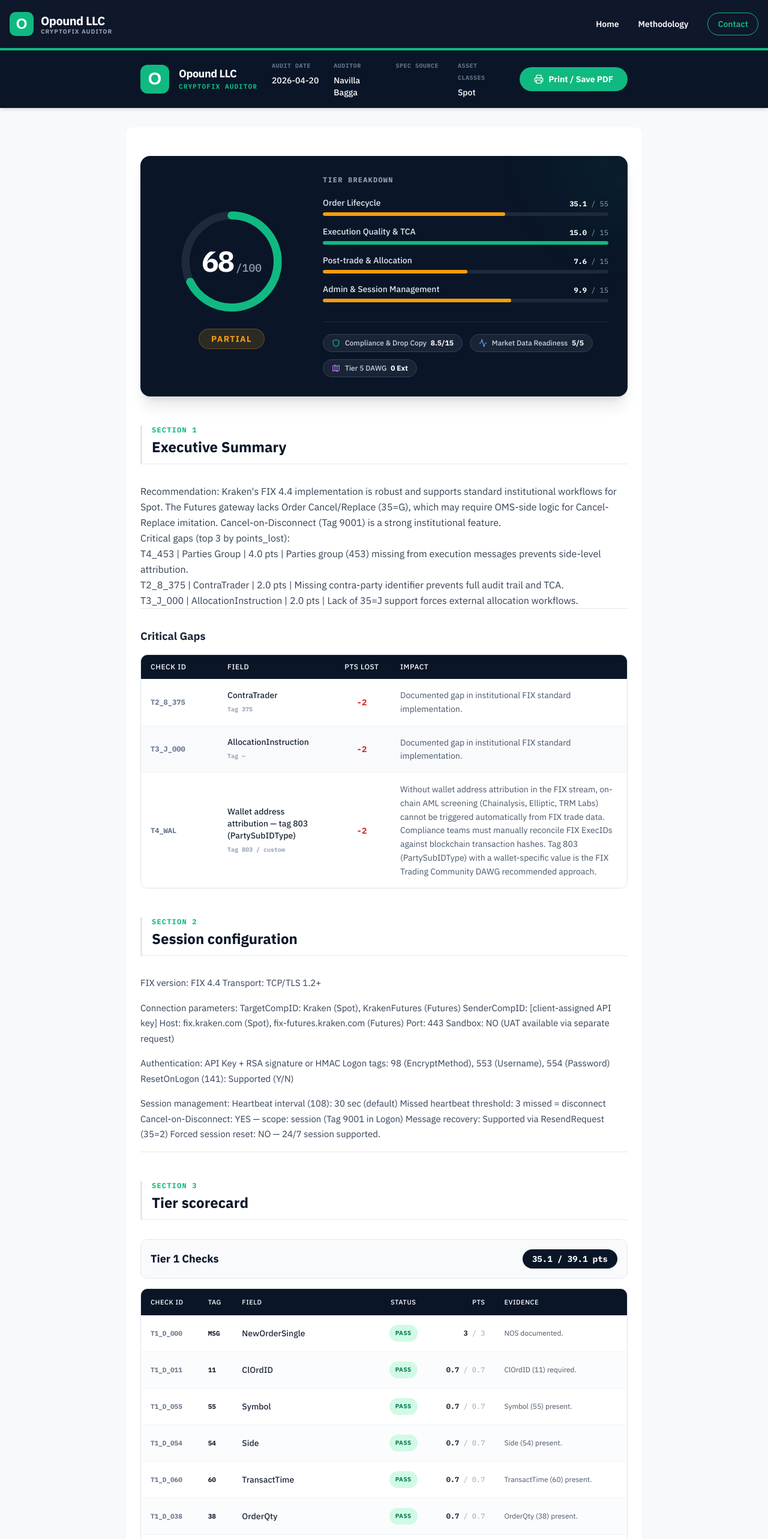
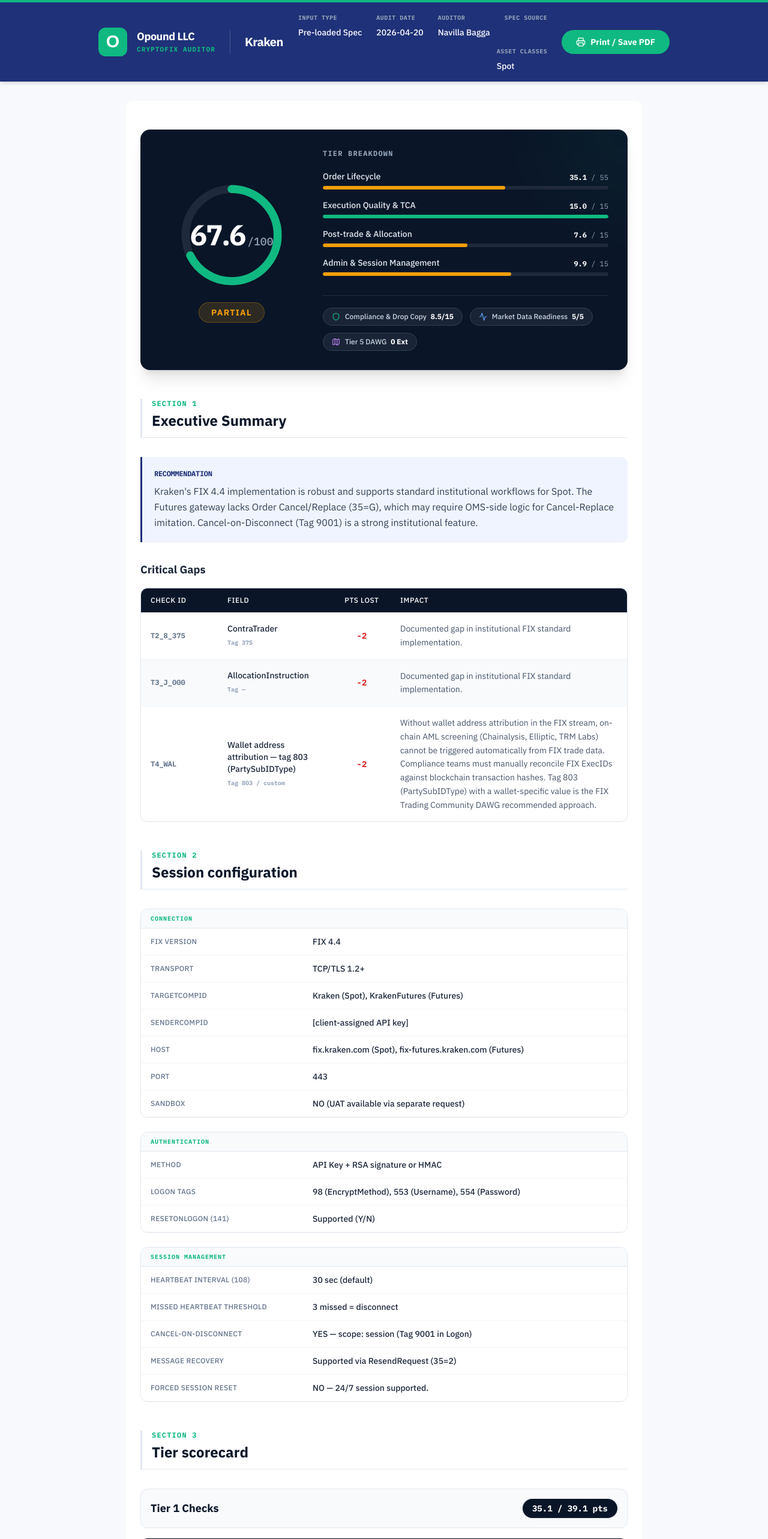
Before and after one commit to baggan1/cryptofix-auditor, a Next.js app: page /audit/kraken/report in a window 1280 px wide. Shown: the top 2566 px of the page at 60% size. Built offline with nearby package versions, Linux system fonts and the light colour scheme.

Commit message:
download report update

```diff
--- a/components/PrintReport.tsx
+++ b/components/PrintReport.tsx
@@ -123,6 +123,59 @@
 
   const gapCardsData = useMemo(() => parseGapBlocks(stripHeading(getSectionByNum(4))), [mdSections]);
 
+  const recommendationText = useMemo(() => {
+    const match = content.match(/Recommendation:\s*([\s\S]*?)(?=\n\n|\nCritical gaps)/);
+    return match ? match[1].trim() : '';
+  }, [content]);
+
+  const sessionConfigData = useMemo(() => {
+    const section2 = stripHeading(getSectionByNum(2));
+    const data = {
+      connection: [] as { k: string, v: string }[],
+      auth: [] as { k: string, v: string }[],
+      session: [] as { k: string, v: string }[]
+    };
+
+    const lines = section2.split('\n');
+    let currentSection = 'connection';
+
+    lines.forEach(line => {
+      const trimmed = line.trim();
+      if (!trimmed || trimmed.startsWith('##')) return;
+
+      if (trimmed.toLowerCase().startsWith('fix version') || trimmed.toLowerCase().startsWith('transport')) {
+        const splitIdx = trimmed.indexOf(':');
+        if (splitIdx > -1) {
+          data.connection.push({ k: trimmed.substring(0, splitIdx).trim(), v: trimmed.substring(splitIdx + 1).trim() });
+        }
+        return;
+      }
+
+      if (trimmed.toLowerCase().includes('authentication:')) {
+        currentSection = 'auth';
+        data.auth.push({ k: 'Method', v: trimmed.substring(trimmed.indexOf(':') + 1).trim() });
+        return;
+      }
+      if (trimmed.toLowerCase().includes('session management:')) {
+        currentSection = 'session';
+        return;
+      }
+      if (trimmed.toLowerCase().includes('connection parameters:')) {
+        currentSection = 'connection';
+        return;
+      }
+
+      const splitIdx = trimmed.indexOf(':');
+      if (splitIdx > -1) {
+        const k = trimmed.substring(0, splitIdx).trim();
+        const v = trimmed.substring(splitIdx + 1).trim();
+        data[currentSection as keyof typeof data].push({ k, v });
+      }
+    });
+
+    return data;
+  }, [mdSections]);
+
   const SectionHeader = ({ num, title }: { num: number, title: string }) => (
     <div className="border-l-[3px] border-[#10B981] pl-4 mb-8 pb-3 border-b border-slate-200">
       <div className="font-mono text-xs font-bold text-[#10B981] tracking-widest uppercase mb-1">Section {num}</div>
@@ -133,25 +186,32 @@
   return (
     <div className="bg-[#f7f9fc] min-h-screen font-sans">
       {/* 1. Header / Meta Block */}
-      <div className="bg-[#0A1628] w-full border-t-4 border-[#10B981] shadow-md sticky top-0 z-50">
-        <div className="max-w-[860px] mx-auto px-6 py-4 flex flex-col md:flex-row items-center justify-between gap-6">
+      <div className="bg-[#1F3178] w-full border-t-4 border-[#10B981] shadow-md sticky top-0 z-50">
+        <div className="max-w-[1000px] mx-auto px-6 py-4 flex flex-col md:flex-row items-center justify-between gap-6">
+          <div className="flex items-center gap-6">
             <div className="flex items-center gap-4">
               <svg xmlns="http://www.w3.org/2000/svg" viewBox="0 0 100 100" className="w-12 h-12 shadow-sm">
                 <rect width="100" height="100" rx="25" fill="#10B981"/>
                 <text x="50" y="53" fontFamily="sans-serif" fontWeight="bold" fontSize="60" fill="white" textAnchor="middle" dominantBaseline="middle">O</text>
               </svg>
               <div className="text-white flex flex-col justify-center">
-              <span className="font-bold text-lg leading-tight tracking-tight">Opound LLC</span>
-              <span className="text-[11px] font-bold tracking-widest text-[#10B981] uppercase mt-0.5 font-mono">CryptoFIX Auditor</span>
+                <span className="font-bold text-lg leading-tight tracking-tight whitespace-nowrap">Opound LLC</span>
+                <span className="text-[11px] font-bold tracking-widest text-[#10B981] uppercase mt-0.5 font-mono whitespace-nowrap">CryptoFIX Auditor</span>
+              </div>
+            </div>
+            <div className="hidden md:block w-px h-10 bg-white/20"></div>
+            <div className="text-white text-xl font-bold tracking-tight whitespace-nowrap">
+              {exchangeName}
             </div>
           </div>
 
-          <div className="flex-1 flex justify-center text-sm w-full md:w-auto">
-            <div className="grid grid-cols-2 md:grid-cols-4 gap-x-6 gap-y-3 text-slate-300 w-full">
-              <div className="flex flex-col"><span className="text-[10px] uppercase tracking-wider text-slate-500 font-bold mb-1 font-mono">Audit Date</span><span className="text-white font-medium">{report.audit_date}</span></div>
-              <div className="flex flex-col"><span className="text-[10px] uppercase tracking-wider text-slate-500 font-bold mb-1 font-mono">Auditor</span><span className="text-white font-medium">Navilla Bagga</span></div>
-              <div className="flex flex-col"><span className="text-[10px] uppercase tracking-wider text-slate-500 font-bold mb-1 font-mono">Spec Source</span><a href={report.spec_source} target="_blank" rel="noreferrer" className="text-[#10B981] hover:underline truncate max-w-[120px]">{report.spec_source}</a></div>
-              <div className="flex flex-col"><span className="text-[10px] uppercase tracking-wider text-slate-500 font-bold mb-1 font-mono">Asset Classes</span><span className="text-white font-medium capitalize">{report.asset_classes_audited?.join(', ') ?? 'Spot'}</span></div>
+          <div className="flex-1 flex justify-center md:justify-end text-sm w-full md:w-auto overflow-hidden">
+            <div className="flex flex-wrap gap-x-6 gap-y-3 text-slate-300 justify-start md:justify-end">
+              <div className="flex flex-col"><span className="text-[10px] uppercase tracking-wider text-slate-400 font-bold mb-1 font-mono">Input Type</span><span className="text-white font-medium whitespace-nowrap">{report.inputType || 'Pre-loaded Spec'}</span></div>
+              <div className="flex flex-col"><span className="text-[10px] uppercase tracking-wider text-slate-400 font-bold mb-1 font-mono">Audit Date</span><span className="text-white font-medium whitespace-nowrap">{report.audit_date}</span></div>
+              <div className="flex flex-col"><span className="text-[10px] uppercase tracking-wider text-slate-400 font-bold mb-1 font-mono">Auditor</span><span className="text-white font-medium whitespace-nowrap">Navilla Bagga</span></div>
+              <div className="flex flex-col"><span className="text-[10px] uppercase tracking-wider text-slate-400 font-bold mb-1 font-mono">Spec Source</span><a href={report.spec_source} target="_blank" rel="noreferrer" className="text-[#10B981] hover:underline truncate max-w-[120px]">{report.spec_source}</a></div>
+              <div className="flex flex-col"><span className="text-[10px] uppercase tracking-wider text-slate-400 font-bold mb-1 font-mono">Asset Classes</span><span className="text-white font-medium capitalize whitespace-nowrap">{report.asset_classes_audited?.join(', ') ?? 'Spot'}</span></div>
             </div>
           </div>
 
@@ -182,7 +242,7 @@
                 </svg>
                 <div className="absolute flex flex-col items-center justify-center">
                   <div className="flex items-baseline">
-                    <span className="text-5xl font-bold font-sans tracking-tighter text-white">{report.total_score.toFixed(0)}</span>
+                    <span className="text-5xl font-bold font-sans tracking-tighter text-white">{report.total_score.toFixed(1)}</span>
                     <span className="text-lg text-slate-400 font-mono font-medium ml-1">/100</span>
                   </div>
                 </div>
@@ -241,9 +301,13 @@
             {/* SECTION 1: EXEC SUMMARY */}
             <section className="report-section">
               <SectionHeader num={1} title="Executive Summary" />
-              <div className="prose prose-slate max-w-none text-slate-700 font-sans leading-relaxed">
-                <div dangerouslySetInnerHTML={{ __html: marked.parse(mdSections[0].split('\n\n').slice(5).join('\n\n')) }} />
+
+              {recommendationText && (
+                <div className="bg-[#f0f4ff] border-l-[3px] border-[#1F3178] p-5 rounded-r-xl mb-8 shadow-sm">
+                  <p className="text-[#1F3178] font-bold tracking-tight mb-2 uppercase text-xs font-mono">Recommendation</p>
+                  <p className="text-slate-700 leading-relaxed font-sans">{recommendationText}</p>
                 </div>
+              )}
 
               <div className="mt-8">
                 <h3 className="text-lg font-bold text-slate-800 mb-4 font-sans">Critical Gaps</h3>
@@ -280,8 +344,28 @@
             {/* SECTION 2: SESSION CONFIG */}
             <section className="report-section">
               <SectionHeader num={2} title="Session configuration" />
-              <div className="report-content prose prose-slate max-w-none font-sans">
-                <div dangerouslySetInnerHTML={{ __html: marked.parse(stripHeading(getSectionByNum(2))) }} />
+              <div className="space-y-6">
+                {Object.entries(sessionConfigData).map(([sectionKey, rows]) => {
+                  if (rows.length === 0) return null;
+                  const sectionTitle = sectionKey === 'connection' ? 'Connection' : sectionKey === 'auth' ? 'Authentication' : 'Session Management';
+                  return (
+                    <div key={sectionKey} className="overflow-hidden rounded-xl border border-slate-200 shadow-sm">
+                      <div className="bg-slate-50 px-4 py-2 border-b border-slate-200">
+                        <h4 className="text-[10px] font-bold text-[#10B981] uppercase tracking-widest font-mono">{sectionTitle}</h4>
+                      </div>
+                      <table className="w-full text-sm text-left m-0">
+                        <tbody className="divide-y divide-slate-100">
+                          {rows.map((row, idx) => (
+                            <tr key={idx} className="bg-white">
+                              <td className="px-4 py-3 font-medium text-slate-500 w-1/3 text-xs tracking-wide uppercase">{row.k}</td>
+                              <td className="px-4 py-3 text-slate-800 font-medium font-sans">{row.v}</td>
+                            </tr>
+                          ))}
+                        </tbody>
+                      </table>
+                    </div>
+                  );
+                })}
               </div>
             </section>
 
@@ -464,6 +548,9 @@
       </div>
 
       <style jsx global>{`
+        /* Hide global navbar and footer on report page */
+        body > header, body > footer { display: none !important; }
+
         /* Screen versions */
         .report-content table {
           width: 100%;
--- a/components/ScoreGauge.tsx
+++ b/components/ScoreGauge.tsx
@@ -59,7 +59,7 @@
         </svg>
         <div className="absolute flex flex-col items-center justify-center text-center">
           <div className="flex items-baseline">
-            <span className="text-6xl font-bold text-slate-800">{score}</span>
+            <span className="text-6xl font-bold text-slate-800">{score.toFixed(1)}</span>
             <span className="text-xl text-slate-400 font-medium ml-1">/100</span>
           </div>
         </div>
--- a/lib/types.ts
+++ b/lib/types.ts
@@ -112,6 +112,7 @@
 export interface ScoredReport {
   exchange_name: string;
   audit_date: string;
+  inputType?: string;
   spec_source?: string;
   asset_classes_audited?: string[];
   total_score: number;
```
Lines whose indentation alone changed are shown as unchanged.
